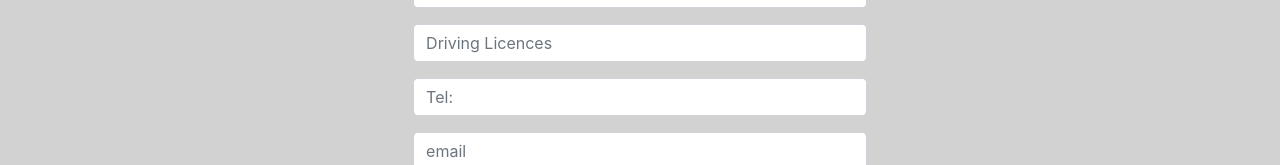
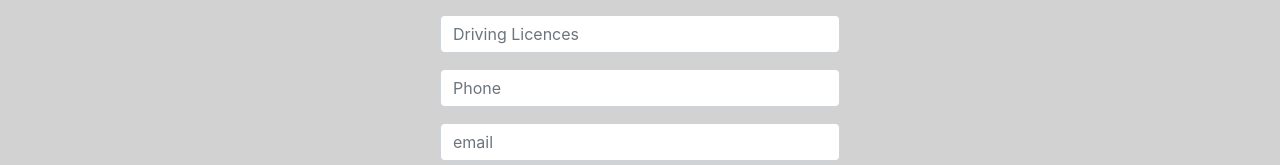
Before and after one commit to std145280/react-map-web, a React (Create React App) app: page /AddTourGuide in a window 1280 px wide. Shown: the part 333-498 px from the top of the page. Built offline with nearby package versions, Linux system fonts and the light colour scheme; no server answers; sample sign-in values are in the browser's storage.

Commit message:
style changes

```diff
--- a/src/components/AddTourGuide.js
+++ b/src/components/AddTourGuide.js
@@ -43,12 +43,6 @@ export default function AddTourGuide() {
   const handleOnChangeDRIVINGLICENCE = (e) => {
     setCarDrivingLicences(e.target.value);
   };
-
-  /*
-  const [address, setAddress] = useState('');
-  const handleOnChangeADDRESS = (e) => {
-    setAddress(e.target.value);
-  };*/
 
   const [telephone, setTelephone] = useState("");
   const handleOnChangeTELEPHONE = (e) => {
@@ -110,7 +104,7 @@ export default function AddTourGuide() {
   return (
     <>
       <NavigationBar />
-      <div>
+      <div className="formStyle">
         <link
           href="https://maxcdn.bootstrapcdn.com/font-awesome/4.7.0/css/font-awesome.min.css"
           rel="stylesheet"
@@ -161,7 +155,7 @@ export default function AddTourGuide() {
               className="form-control"
               onChange={handleOnChangeTELEPHONE}
               value={telephone}
-              placeholder="Tel:"
+              placeholder="Phone"
             />
           </div>
           <div className="form-group">
```
